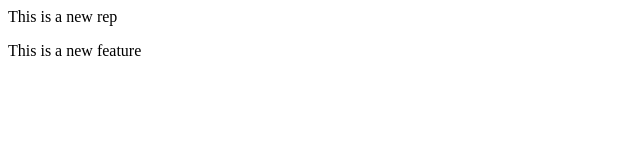
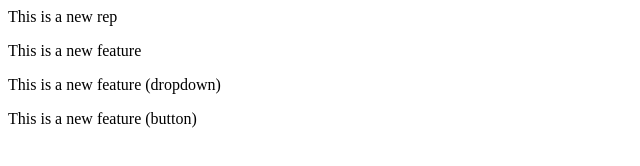
Before and after one commit to shwetaaguptaa/localrepo, a plain HTML site: page index.html in a window 1280 px wide. Shown: the whole page, without its empty margins (0-640 px from the left). Drawn offline with Linux system fonts and the light colour scheme.

Commit message:
Add both features

```diff
--- a/index.html
+++ b/index.html
@@ -1,2 +1,4 @@
 <P>This is a new rep</P>
 <p>This is a new feature</p>
+<p>This is a new feature (dropdown)</p>
+<p>This is a new feature (button)</p>
```
